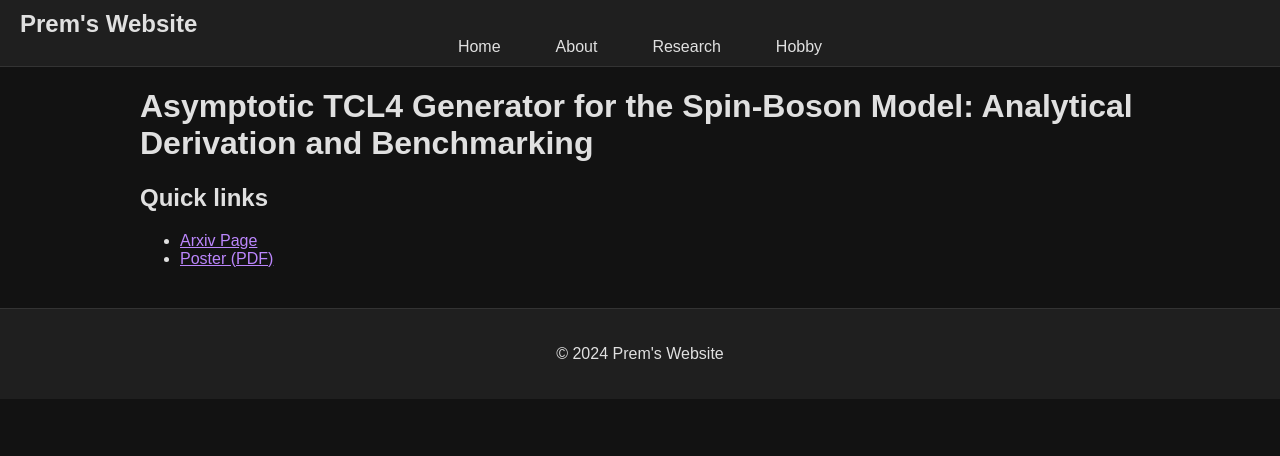
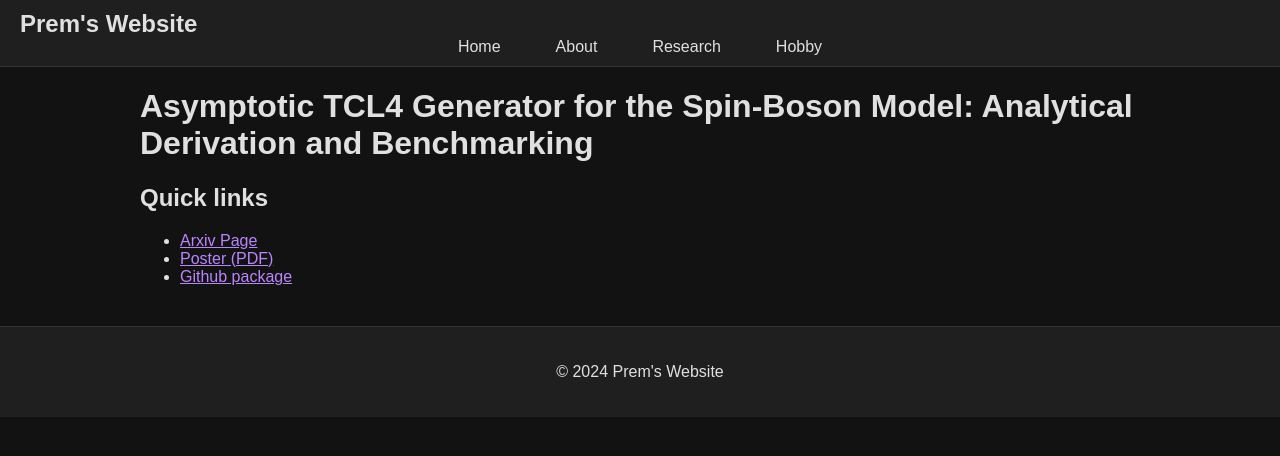
Before and after one commit to prem314/prem314.github.io, a Jekyll site: the page built from tcl4_dynamics_paper.md, in a window 1280 px wide. Shown: the top 456 px of the page. Built offline with Jekyll 4.4.1, drawn with Linux system fonts in a browser that asks for light colours; comment, search, counter and statistics services are not loaded.

Commit message:
added link to the github package for tcl4_2 paper

```diff
--- a/tcl4_dynamics_paper.md
+++ b/tcl4_dynamics_paper.md
@@ -9,3 +9,4 @@ title: Home
 
   - [Arxiv Page](https://arxiv.org/abs/2506.17009)
   - [Poster (PDF)](/latex/poster/poster_tcl4_2.pdf)
+  - [Github package](https://github.com/prem314/spin-boson-tcl4)
```
